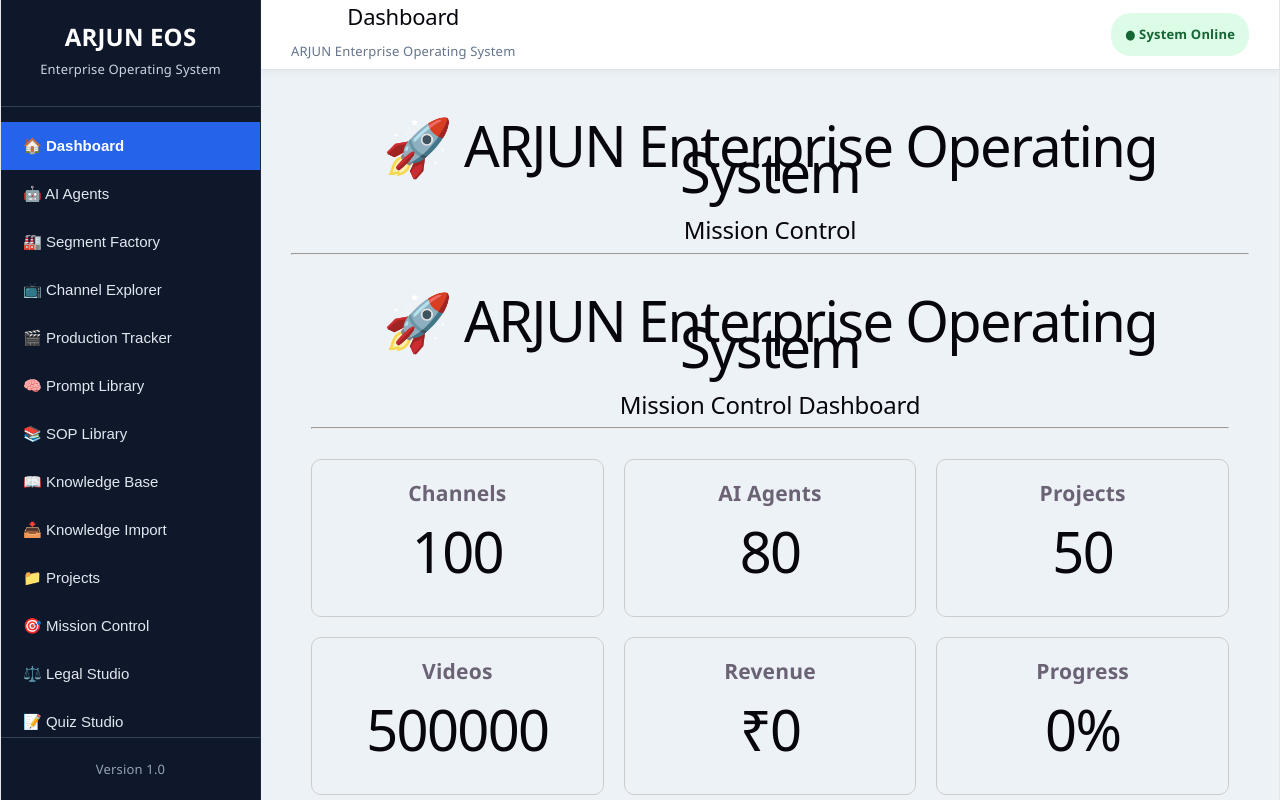
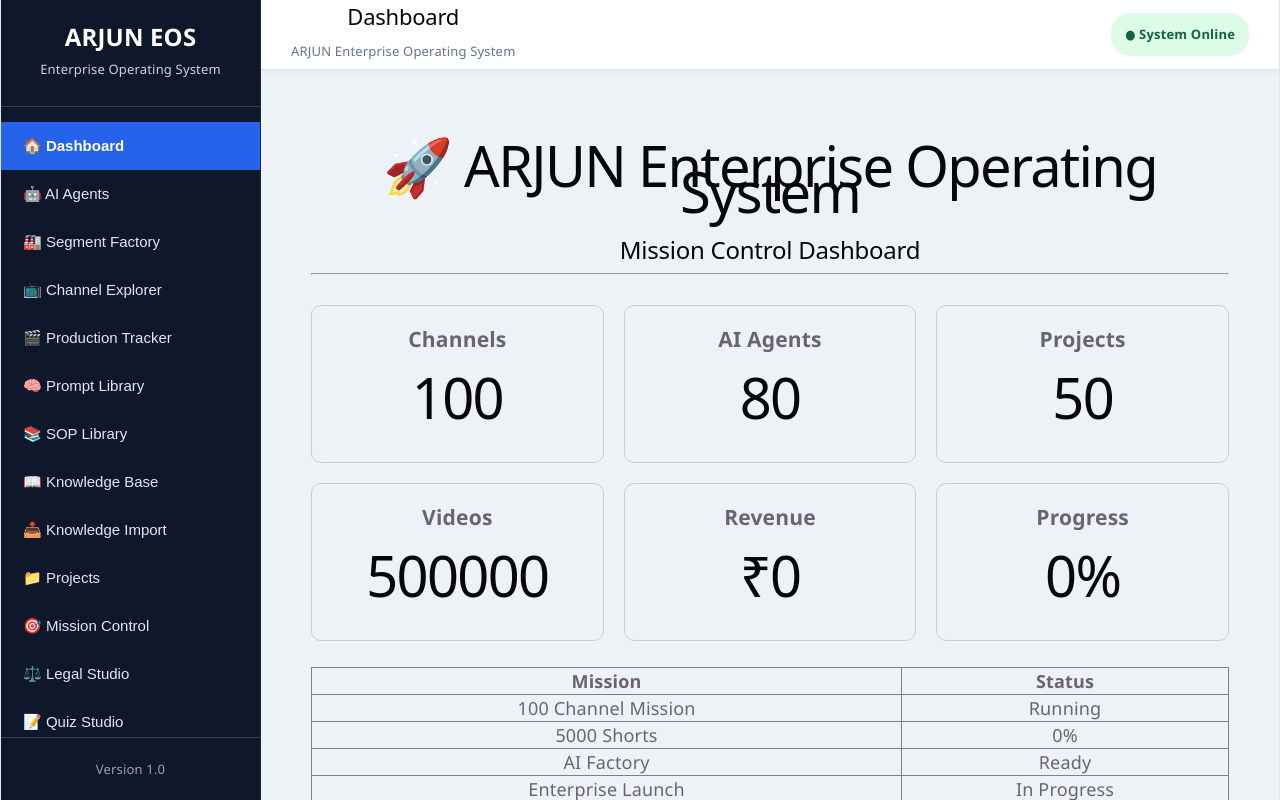
Before and after one commit to pankajnandlalsharma-afk/arjun-eos, a React (Vite) app: page / in a window 1280 px wide. Built offline with nearby package versions, Linux system fonts and the light colour scheme.

Commit message:
Sprint 1: Enterprise Layout completed

```diff
--- a/src/App.jsx
+++ b/src/App.jsx
@@ -1,6 +1,5 @@
 import { useState } from "react";
 
-import Header from "./Header";
 import AppLayout from "./layouts/AppLayout";
 
 import Dashboard from "./components/Dashboard";
@@ -16,17 +15,13 @@ import KnowledgeImport from "./components/KnowledgeImport";
 import MissionControl from "./components/MissionControl";
 
 import LegalDocumentImportStudio from "./studio/LegalDocumentImportStudio";
-
 import QuizStudio from "./feature/quiz/components/QuizStudio";
 
 export default function App() {
-
     const [currentPage, setCurrentPage] = useState("dashboard");
 
     const renderPage = () => {
-
         switch (currentPage) {
-
             case "dashboard":
                 return <Dashboard />;
 
@@ -51,11 +46,11 @@ export default function App() {
             case "knowledge":
                 return <KnowledgeBase />;
 
+            case "projects":
+                return <Projects />;
+
             case "knowledgeimport":
                 return <KnowledgeImport />;
-
-            case "projects":
-                return <Projects />;
 
             case "mission":
                 return <MissionControl />;
@@ -68,24 +63,15 @@ export default function App() {
 
             default:
                 return <Dashboard />;
-
         }
-
     };
 
     return (
-
         <AppLayout
             currentPage={currentPage}
             setCurrentPage={setCurrentPage}
         >
-
-            <Header />
-
             {renderPage()}
-
         </AppLayout>
-
     );
-
 }
```
